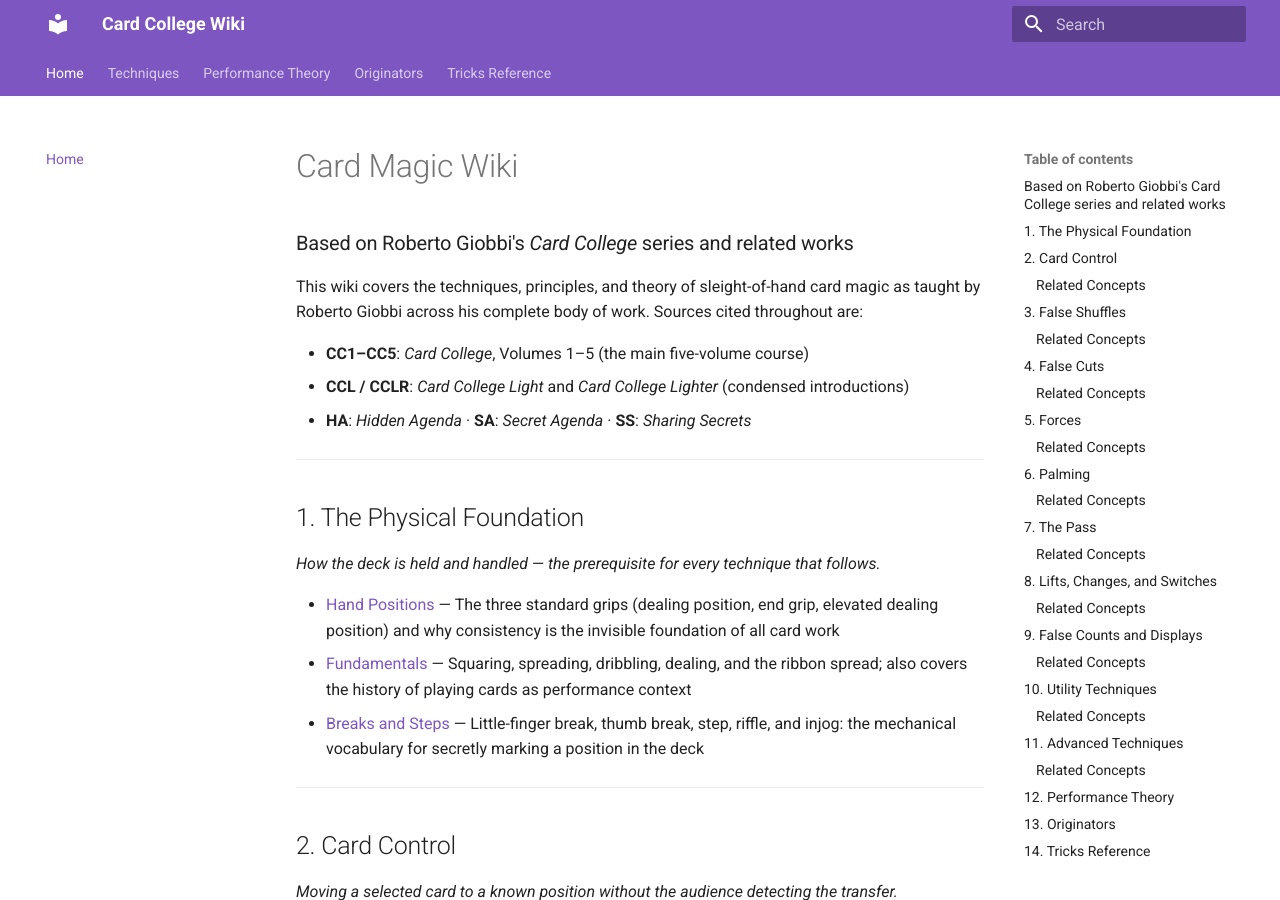
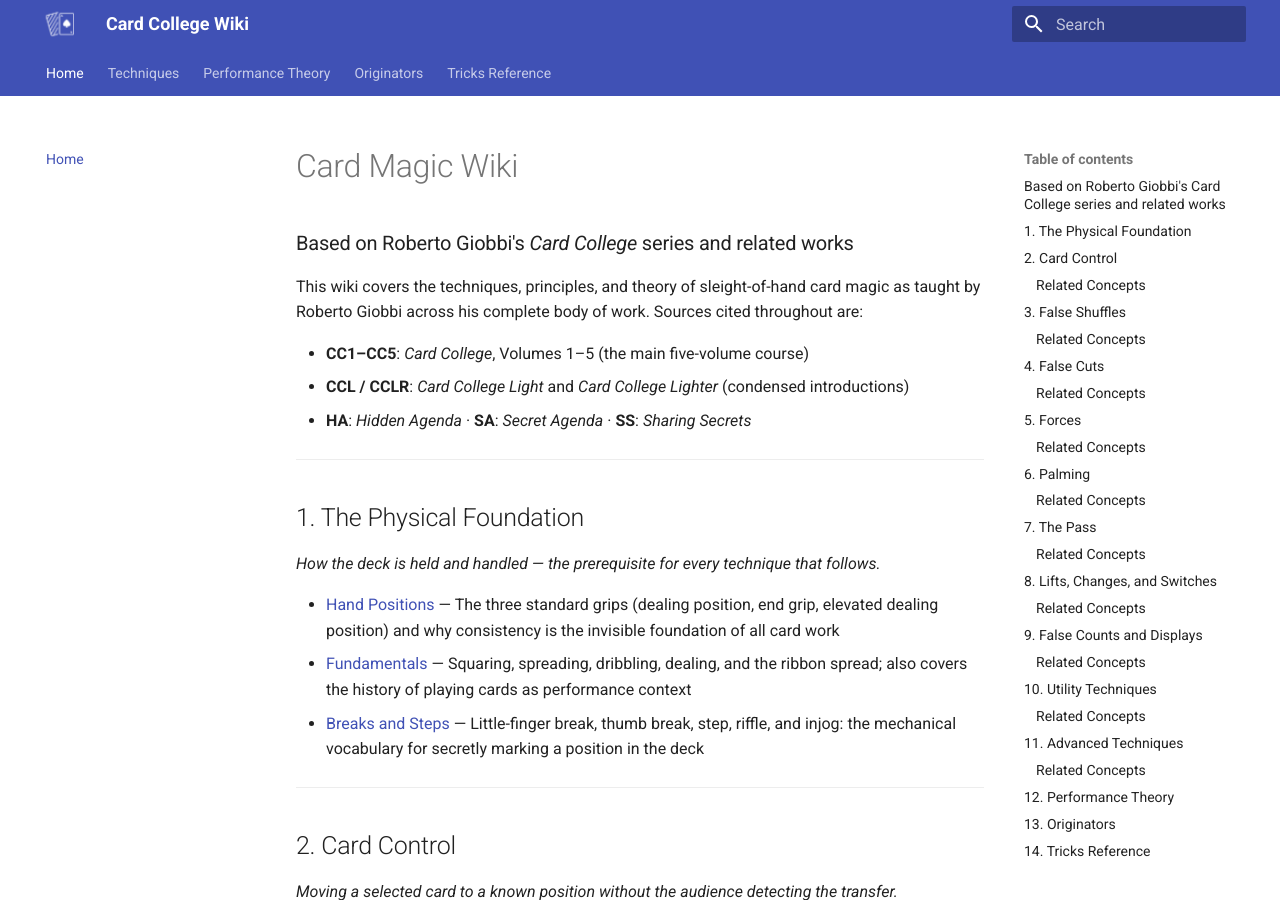
Before and after one commit to pipersean-jpg/card-college-wiki, an MkDocs documentation site: the page built from wiki/index.md, in a window 1280 px wide and 900 px high. Built offline with MkDocs 1.6.1 and Material for MkDocs 9.7.7, drawn with Linux system fonts in a browser that asks for light colours.

Commit message:
Add Microsoft blue theme and card logo

```diff
--- a/mkdocs.yml
+++ b/mkdocs.yml
@@ -7,6 +7,8 @@
 
 theme:
   name: material
+  logo: images/logo.png
+  favicon: images/logo.png
   features:
     - navigation.tabs
     - navigation.sections
@@ -15,8 +17,8 @@
     - search.share
   palette:
     scheme: default
-    primary: deep purple
-    accent: purple
+    primary: custom
+    accent: custom
 
 nav:
   - Home: index.md
@@ -91,6 +93,9 @@
     - Other Creators: originators/other-creators.md
   - Tricks Reference: tricks.md
 
+extra_css:
+  - stylesheets/extra.css
+
 markdown_extensions:
   - toc:
       permalink: true
```
